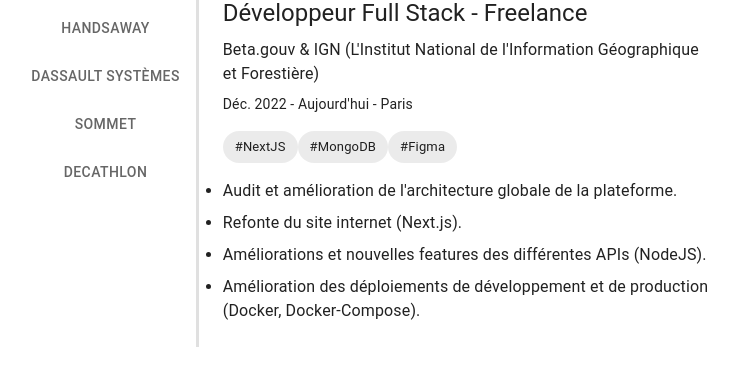
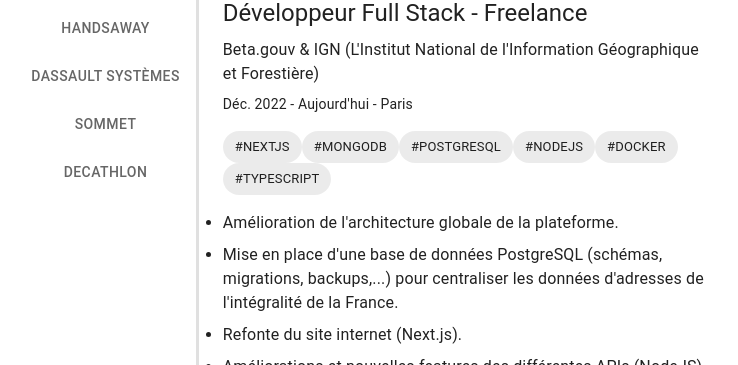
Before and after one commit to antoineludeau/portfolio, a React (Create React App) app: page / in a window 1280 px wide. Shown: the part 4400-4765 px from the top of the page, without its empty margins (263-1001 px from the left). Built offline with nearby package versions, Linux system fonts and the light colour scheme.

Commit message:
Added technos and description items for beta.gouv job

```diff
--- a/src/components/organisms/jobs-section.tsx
+++ b/src/components/organisms/jobs-section.tsx
@@ -21,12 +21,16 @@ const jobs = [
     subtitle: "Beta.gouv & IGN (L'Institut National de l'Information Géographique et Forestière)",
     subtitle2: "Déc. 2022 - Aujourd'hui - Paris",
     technos: [
-      "#NextJS",
-      "#MongoDB",
-      "#Figma"
+      "#NEXTJS",
+      "#MONGODB",
+      "#POSTGRESQL",
+      "#NODEJS",
+      "#DOCKER",
+      "#TYPESCRIPT",
     ],
     descriptionItems: [
-      `Audit et amélioration de l'architecture globale de la plateforme.`,
+      `Amélioration de l'architecture globale de la plateforme.`,
+      `Mise en place d'une base de données PostgreSQL (schémas, migrations, backups,...) pour centraliser les données d'adresses de l'intégralité de la France.`,
       `Refonte du site internet (Next.js).`,
       `Améliorations et nouvelles features des différentes APIs (NodeJS).`,
       `Amélioration des déploiements de développement et de production (Docker, Docker-Compose).`,
```
